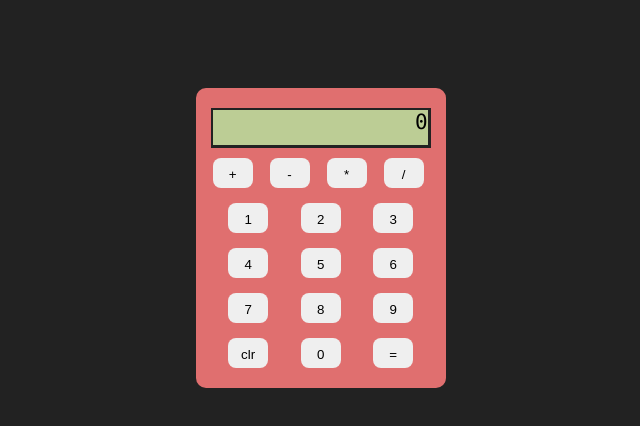
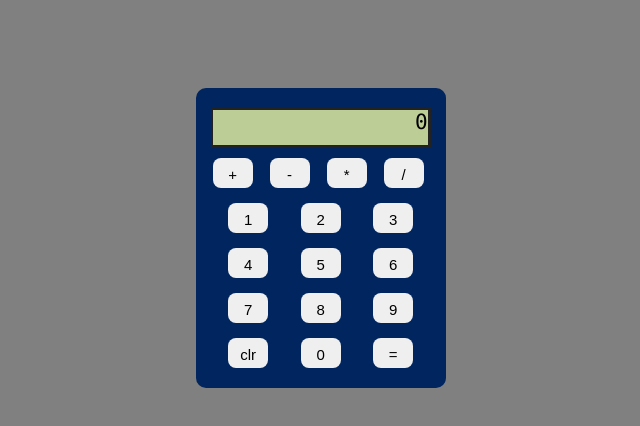
Before and after one commit to blseich/calculator-react-app, a React (Create React App) app: page / in a window 1280 px wide. Shown: the top 426 px of the page, without its empty margins (318-958 px from the left). Built offline with nearby package versions, Linux system fonts and the light colour scheme.

Commit message:
Played around with styling

```diff
--- a/public/calculator.css
+++ b/public/calculator.css
@@ -1,9 +1,9 @@
 body {
-    background-color: #222;
+    background-color: gray;
 }
 
 .calculator {
-    background-color: #e06f6f;
+    background-color: #00255F;
     height: 300px;
     width: 250px;
     border-radius: 10px;
@@ -56,6 +56,12 @@ body {
     border-radius: 8px;
     margin-left: 32.5px;
     margin-bottom: 15px;
+    font-size: 15px;
     cursor: pointer;
     border-top: 2px solid transparent;
 }
+
+.button:active {
+    border-top: black 2px solid;
+    border-bottom: 2px #6f6f6f solid;
+}
```
